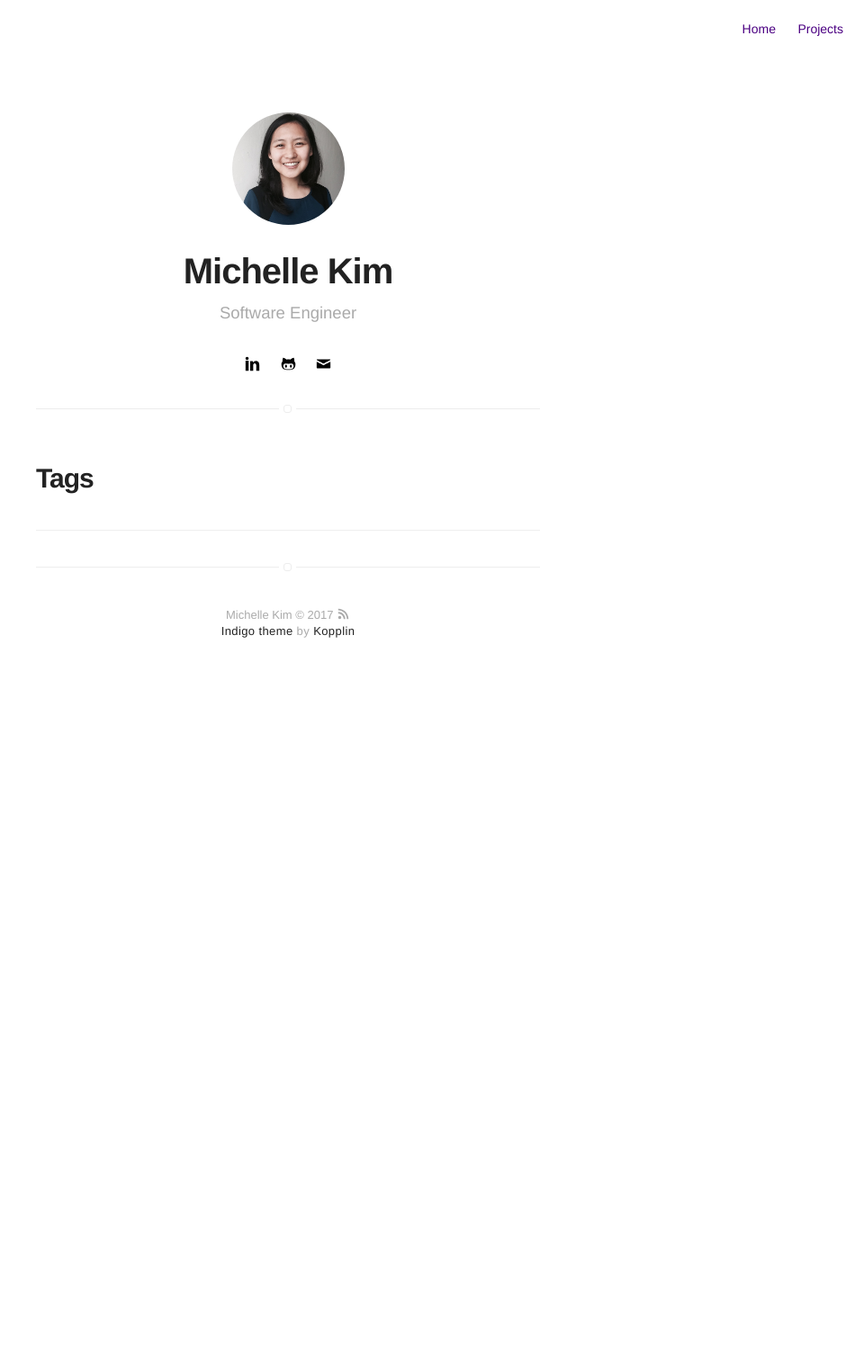
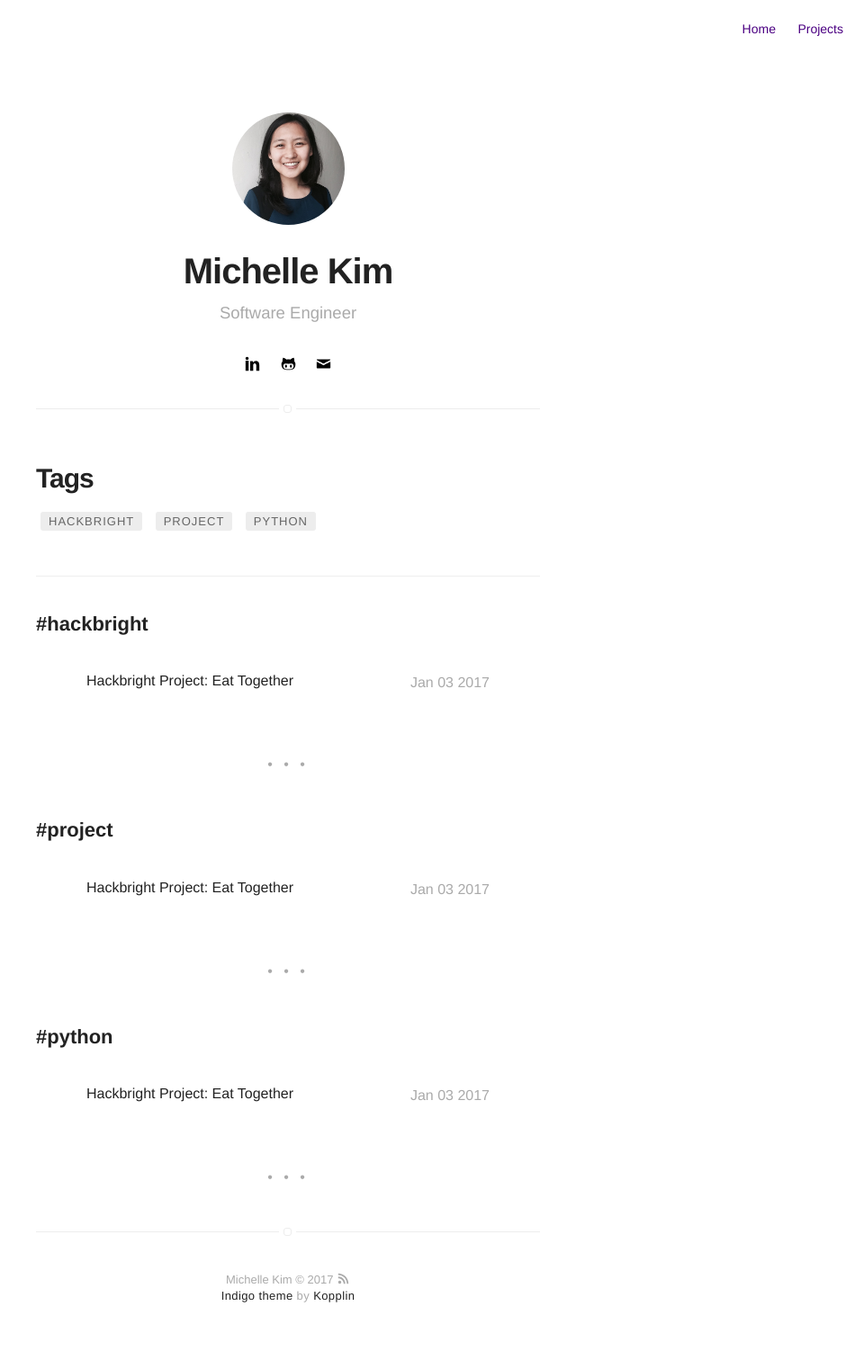
Before and after one commit to kmjch/kmjch.github.io, a Jekyll site: the page built from tags.html, in a window 1280 px wide. Shown: the whole page at 90% size, without its empty margins (320-1280 px from the left). Built offline with Jekyll 4.4.1, drawn with Linux system fonts in a browser that asks for light colours; before the commit the page ends 900 px from its top, so only the background shows below that; some of the changed lines change nothing that is shown.

Commit message:
new project description

```diff
--- a/_config.yml
+++ b/_config.yml
@@ -68,19 +68,19 @@ projects: true
 # blog: true
 
 # do you want to show the "read time" of the posts?
-# read-time: true
+read-time: true
 
 # do you want to show the "tags" inside the posts?
-# show-tags: true
+show-tags: true
 
 # related posts inside a post?
-# related: true
+related: true
 
 # show next & prev links in blog post?
-# blog-nav-links: false
+blog-nav-links: false
 
 # show author block at the end of a post ?
-# show-author: true
+show-author: true
 
 # do you want some animations?
 animation: true
--- /dev/null
+++ b/_posts/2017-01-03-hb-project.markdown
@@ -0,0 +1,53 @@
+---
+title: "Hackbright Project: Eat Together"
+layout: post
+date: 2017-01-03 08:00
+image: /static/et1.gif
+headerImage: false
+tag:
+- hackbright
+- project
+- python
+blog: true
+author: michellekim
+description: Hackbright project description
+---
+
+## Summary:
+
+This was my project at Hackbright Academy, spanning 4 weeks during the Software Engineering Fellowship.
+
+#### About Eat Together
+
+Eat Together helps two people decide on a place to to share a meal together. Each user can input their locations and the types of restaurants they’d like to visit and search on Yelp according to both sets of preferences. The search results are then shown on a map with markers that provide more information about each business in the search results. Users can create accounts and keep track of visits, and Eat Together will provide a recommendation on which restaurant is ‘similar’ to their most highly rated restaurant.
+
+#### Tech Stack
+- Python
+- JavaScript
+- jQuery
+- AJAX
+- PostgreSQL
+- SQLAlchemy
+- Flask
+- SciPy Libraries
+- HTML
+- CSS
+- [Material Design for Bootstrap](http://fezvrasta.github.io/bootstrap-material-design/)
+
+#### APIs used
+- [Yelp](#https://www.yelp.com/developers/documentation/v3)
+- [Google Maps Javascript](https://developers.google.com/maps/documentation/javascript/)
+- [Google Places Javascript Library](https://developers.google.com/places/javascript/) - for the form's Autocomplete
+- [Google Maps Distance Matrix](https://developers.google.com/maps/documentation/distance-matrix/intro)
+
+---
+
+## Updates
+It's been [deployed to Heroku](https://eatog.herokuapp.com/), but it runs pretty slowly.  If, upon loading, the Google Map does not display, press `cmd+shift+r`.  I've put aside further development on Eat Together until after I progress further in my newer projects.
+
+___
+
+## GIFs
+![../static/et2.gif]()
+![../static/et3.gif]()
+![../static/et4.gif]()
```
Also changed, not shown: static/et3.gif (added), static/et4.gif (added), 3 other files.
